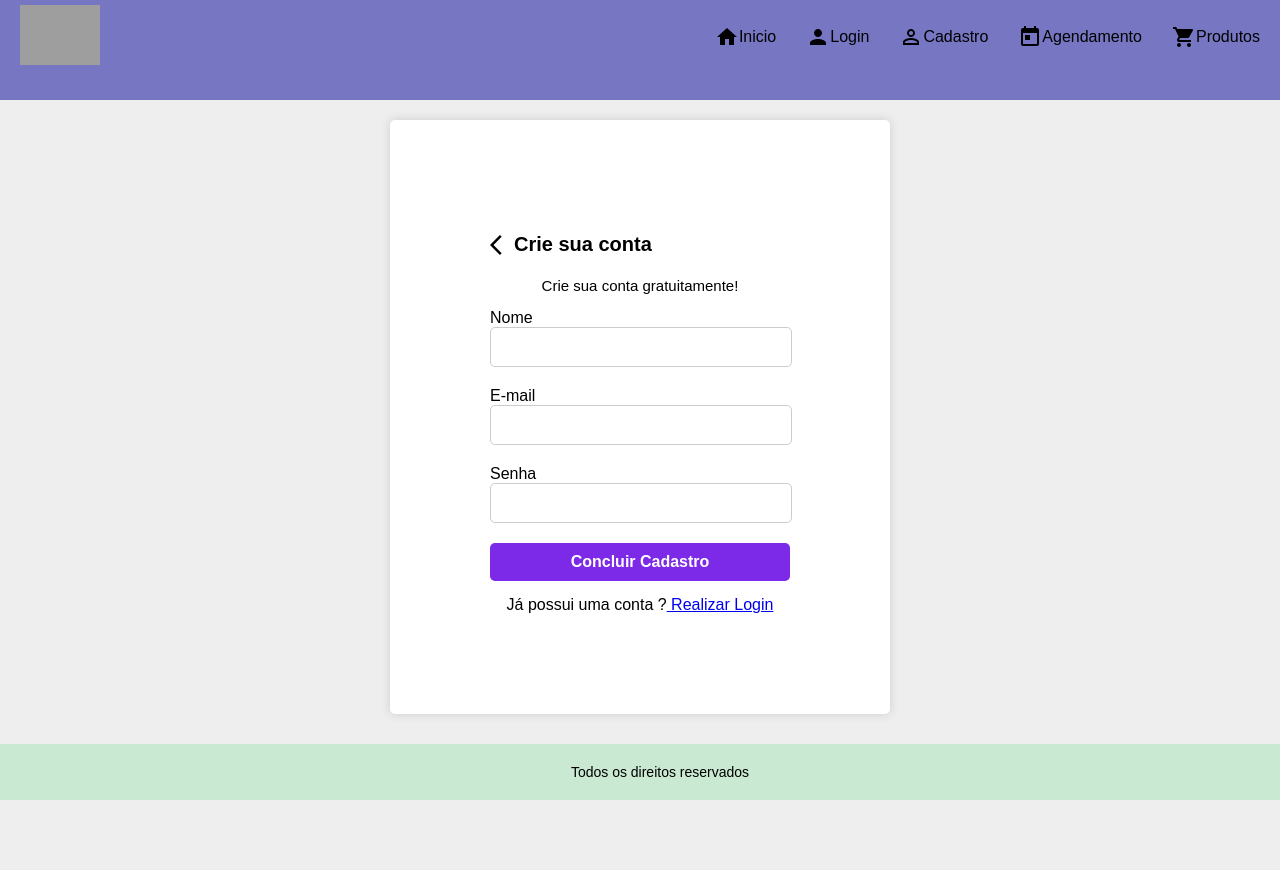
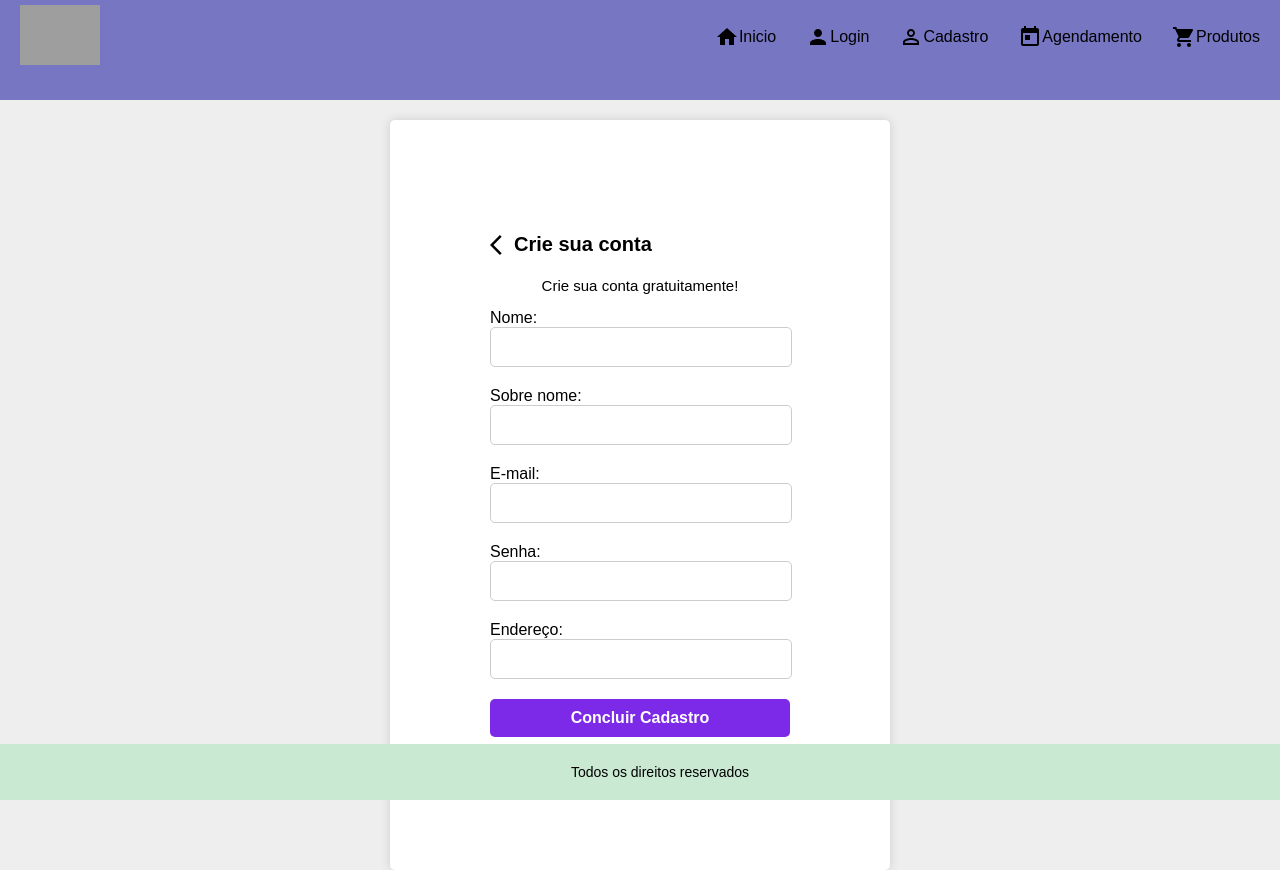
Before and after one commit to DiegoPongeti1/PetShop, a React (Create React App) app: page /Cadastro in a window 1280 px wide. Before the commit the page ends 800 px from the top, so only its background shows below. Built offline with nearby package versions, Linux system fonts and the light colour scheme; grey boxes are pictures that could not be loaded.

Commit message:
(21/10/2021) home, cadastro

```diff
--- a/src/pages/Agendamento/index.js
+++ b/src/pages/Agendamento/index.js
@@ -8,7 +8,7 @@ export default () => {
 <Switch>
 <Route exact path="/Agendamento">
       <AreaAgendamento>
-          <h1> Area de Agendamento </h1>
+          <h1> Área de Agendamento </h1>
       </AreaAgendamento>
 </Route>
 </Switch>
--- a/src/pages/Cadastro/index.js
+++ b/src/pages/Cadastro/index.js
@@ -16,26 +16,36 @@ export default () => {
 <Route exact path="/Cadastro">
       <AreaCadastro>
           <h1 className="organize">
-            <Link to="/Login"><ArrowBackIosIcon /></Link>
-            Crie sua conta
+            <Link exact to="/Login"><ArrowBackIosIcon /></Link>
+              Crie sua conta
           </h1>
 
           <p> Crie sua conta gratuitamente!</p>
 
-                  <form>
+                  <form className="form">
                         <div className="form-imput">
-                              <label>Nome</label>
+                              <label>Nome:</label>
                               <input type="text" />
                         </div>
 
                         <div className="form-imput">
-                              <label>E-mail</label>
+                              <label>Sobre nome:</label>
+                              <input type="text" />
+                        </div>
+
+                        <div className="form-imput">
+                              <label>E-mail:</label>
                               <input type="email" />
                         </div>
 
                         <div className="form-imput">
-                              <label>Senha</label>
+                              <label>Senha:</label>
                               <input type="password" />
+                        </div>
+
+                        <div className="form-imput">
+                              <label>Endereço:</label>
+                              <input type="text" />
                         </div>
 
                         <BtnDeFaut>Concluir Cadastro</BtnDeFaut>
--- a/src/pages/Cadastro/styled.js
+++ b/src/pages/Cadastro/styled.js
@@ -11,6 +11,10 @@ export const AreaCadastro = styled.div`
         border-radius: 5px;
         box-shadow: 0px 0px 10px #ccc;
 
+
+        .form {
+
+        }
         h1{
             font-size: 20px;
         }
--- a/src/pages/Home/index.js
+++ b/src/pages/Home/index.js
@@ -15,11 +15,11 @@ export default () => {
      <AreaHome >
           <h1> Bem Vindo! </h1>
           <h2> Produtos em destaques </h2>
-          <div className="sobre">
-              <p> O Banho e Tosa de " " está localizado em Restinga-SP
+          <div className="divProdutos">
 
-              </p>
           </div>
+
+
     </AreaHome>
 
 </Route>
--- a/src/pages/Home/styled.js
+++ b/src/pages/Home/styled.js
@@ -9,18 +9,25 @@ export const AreaHome = styled.div `
         text-align: center;
     }
 
+    .textoSobre {
+        color: red;
+        position: 100%;
+    }
     .sobre{
-    background-color: #7776c2;
-    text-align: left;
+        background-color: #7776c2;
+    text-align: center;
     padding: 50px;
     font-size: 18px;
+    margin: auto;
     bottom: 10px;
     position: 10px;
     width: 50%;
     height: 50px;
     top: 70%;
     right: 40%;
-    position: absolute;
+
     }
 
+
+
 `
--- a/src/pages/Produtos/index.js
+++ b/src/pages/Produtos/index.js
@@ -8,7 +8,7 @@ export default () => {
 <Switch>
 <Route exact path="/Produtos">
       <AreaProdutos>
-          <h1> Area de Produtos </h1>
+          <h1> Área de Produtos </h1>
       </AreaProdutos>
 </Route>
 </Switch>
```
Also changed, not shown: imagens/petshop1.jpg (added).
